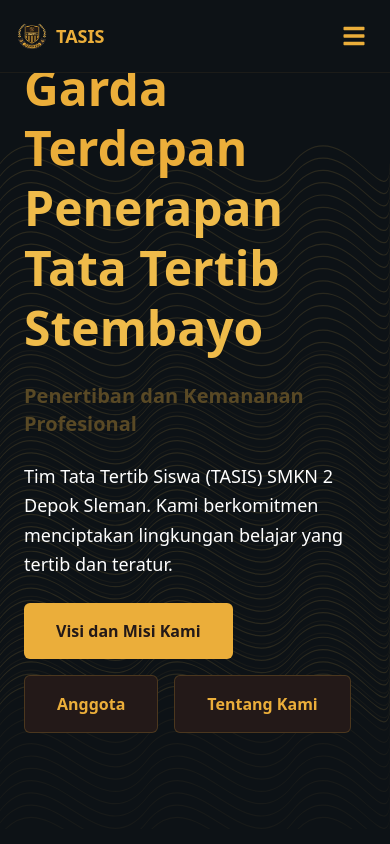
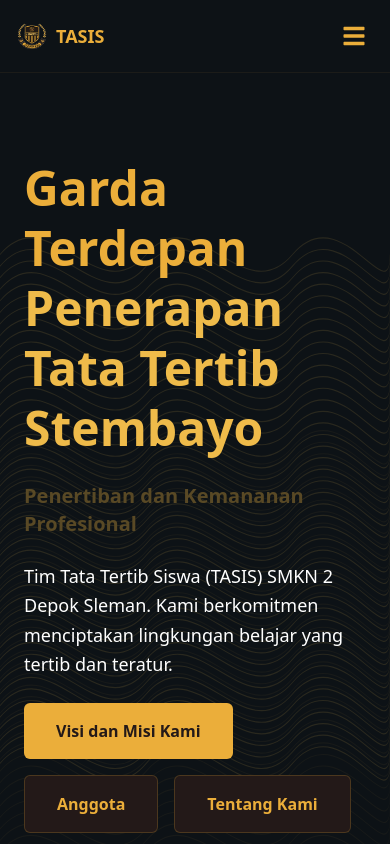
Before and after one commit to REZ3X/tasis_main_repo, a Next.js app: page / in a window 390 px wide. Shown: the top 844 px of the page. Built offline with nearby package versions, Linux system fonts and the light colour scheme; grey boxes are pictures that could not be loaded.

Commit message:
Update Hero component for improved mobile responsiveness

```diff
--- a/src/components/hero/hero.tsx
+++ b/src/components/hero/hero.tsx
@@ -3,7 +3,7 @@
 
 export default function Hero() {
   return (
-    <section className="relative mt-[-70px] flex flex-col lg:flex-row items-center justify-between px-6 py-12 lg:py-20 bg-[#0d1216] min-h-[calc(100vh-80px)] overflow-hidden">
+    <section className="relative mt-[-70px] mobile:mt-[30px] flex flex-col lg:flex-row items-center justify-between px-6 py-12 lg:py-20 bg-[#0d1216] min-h-[calc(100vh-80px)] overflow-hidden">
       {/* Wave Background */}
       <div className="absolute inset-0 z-0">
         <svg
@@ -93,7 +93,7 @@
         </div>
       </div>
 
-      <div className="flex-1 mt-12 lg:mt-0 relative h-[200px] lg:h-[350px] w-full z-10">
+      <div className="flex-1 mobile:hidden mt-12 lg:mt-0 relative h-[200px] lg:h-[350px] w-full z-10">
         <div className="absolute inset-0 bg-gradient-to-t from-[#0d1216]/80 via-transparent to-[#0d1216]/80 z-10"></div>
         <Image
           src="/images/tss.JPG"
```
